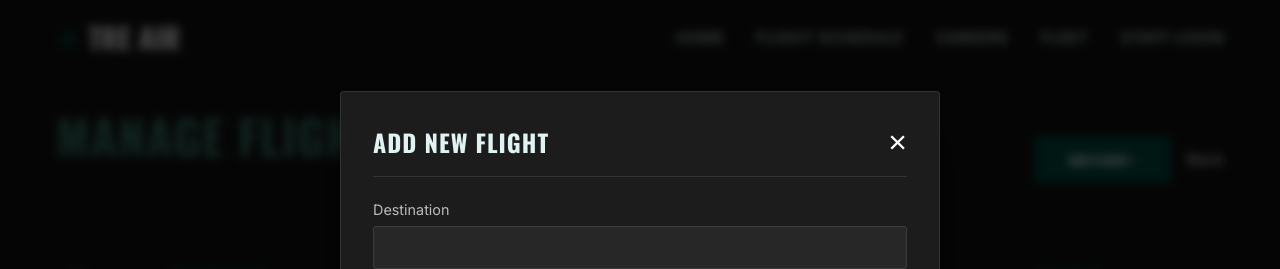
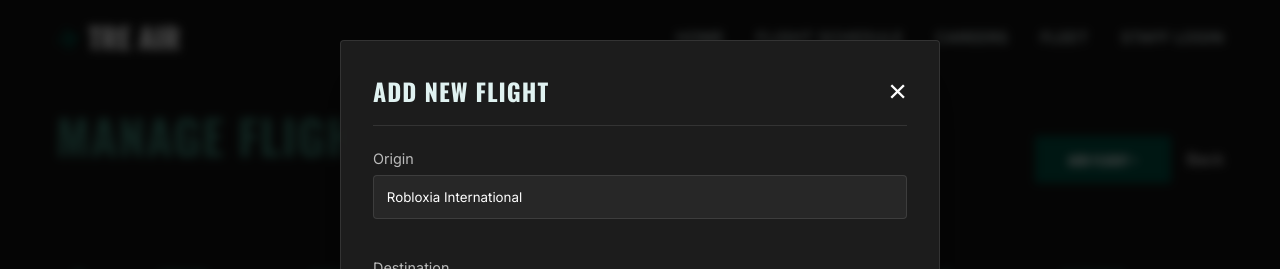
Before and after one commit to Fernius07/TreAir, a React (Vite) app: page /management/flights in a window 1280 px wide. Both pictures are taken after a click on the button "ADD FLIGHT +". Shown: the top 269 px of the page. Built offline with nearby package versions, Linux system fonts and the light colour scheme; no server answers; the database is empty.

Commit message:
Fix: Add Origin field to flight management and UI

```diff
--- a/src/pages/management/ManageFlights.jsx
+++ b/src/pages/management/ManageFlights.jsx
@@ -106,6 +106,7 @@ const ManageFlights = () => {
                     <thead>
                         <tr>
                             <th>ID</th>
+                            <th>Origin</th>
                             <th>Destination</th>
                             <th>Departure</th>
                             <th>Gate</th>
@@ -141,6 +142,14 @@ const ManageFlights = () => {
                 title={editingId ? `Edit Flight ${editingId}` : "Add New Flight"}
             >
                 <form className="modal-form" onSubmit={handleSubmit}>
+                    <div className="form-group">
+                        <label>Origin</label>
+                        <input
+                            type="text" required
+                            value={formData.origin}
+                            onChange={e => setFormData({ ...formData, origin: e.target.value })}
+                        />
+                    </div>
                     <div className="form-group">
                         <label>Destination</label>
                         <input
```
